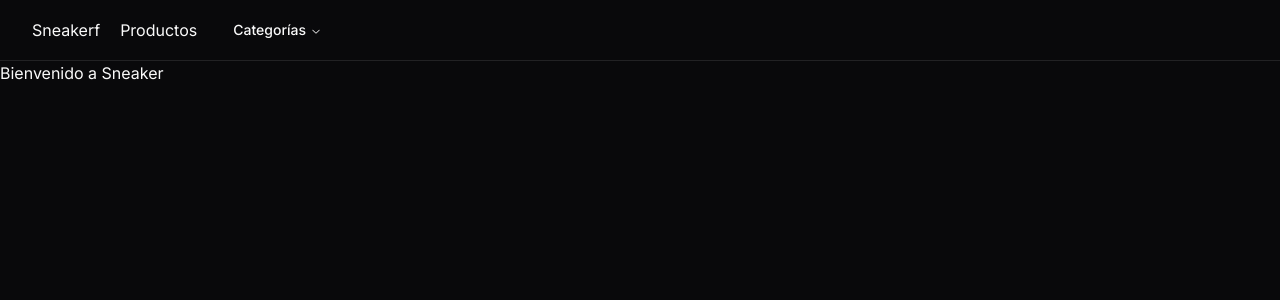
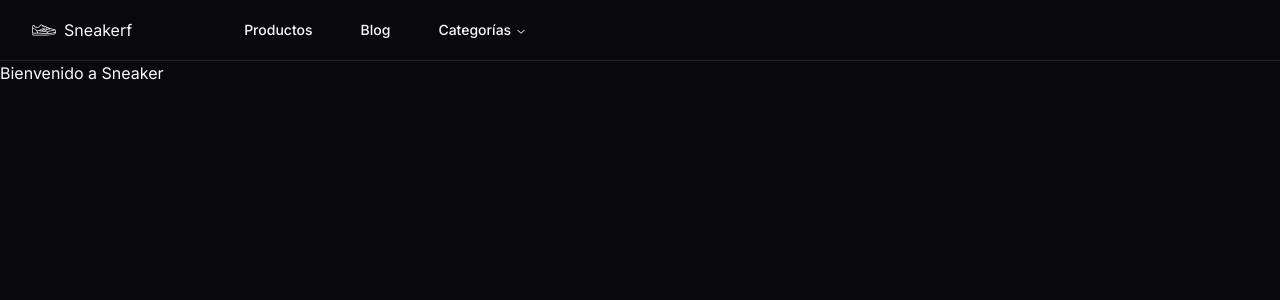
Before and after one commit to figueroaignacio/aspen-icons, a Next.js app: page / in a window 1280 px wide. Shown: the top 300 px of the page. Built offline with nearby package versions, Linux system fonts and the light colour scheme.

Commit message:
chore: making changes to the code

```diff
--- a/src/components/Layout/Navbar.tsx
+++ b/src/components/Layout/Navbar.tsx
@@ -12,6 +12,8 @@ import {
   NavigationMenuTrigger,
 } from "@/components/ui/navigation-menu";
 import Link from "next/link";
+import { Logo } from "../Logo";
+import { buttonVariants } from "../ui/button";
 import { MobileMenu } from "./MobileMenu";
 
 // Utils
@@ -22,12 +24,15 @@ import { categories, navigation } from "@/config/navigation";
 
 export function Navbar() {
   return (
-    <header className="border-b-[.0625rem] border-white/10 flex items-center  gap-5 py-3 px-8">
-      <Link href="/" className="hidden md:block">
-        Sneakerf
-      </Link>
+    <header className="border-b-[.0625rem] border-white/10 flex items-center gap-24 py-3 px-8">
+      <Logo />
+      <div className="items-center gap-4 hidden md:flex">
         {navigation.map((item, index) => (
-        <Link key={index} href={item.href}>
+          <Link
+            key={index}
+            href={item.href}
+            className={buttonVariants({ variant: "ghost" })}
+          >
             {item.title}
           </Link>
         ))}
@@ -51,6 +56,7 @@ export function Navbar() {
             </NavigationMenuItem>
           </NavigationMenuList>
         </NavigationMenu>
+      </div>
       <MobileMenu />
     </header>
   );
--- /dev/null
+++ b/src/components/Logo.tsx
@@ -0,0 +1,58 @@
+// Components
+import Link from "next/link";
+
+export function Logo() {
+  return (
+    <div className="items-center gap-2 hidden md:flex">
+      <svg
+        fill="#f4f4f4"
+        height="24px"
+        width="24px"
+        version="1.1"
+        id="Layer_1"
+        xmlns="http://www.w3.org/2000/svg"
+        viewBox="0 0 512.001 512.001"
+      >
+        <g>
+          <g>
+            <path
+              d="M512,286.181c0-25.883-19.466-47.575-45.279-50.458c-12.791-1.428-25.452-3.799-37.631-7.046
+			c-47.174-12.581-175.441-69.322-213.63-86.413c-12.825-5.74-27.546-3.012-37.506,6.949l-44.676,44.676
+			c-4.754,4.754-11.67,6.387-18.048,4.261l-50.225-16.742c-3.717-1.239-6.212-4.702-6.212-8.618v-4.776
+			c0-9.136-7.432-16.568-16.568-16.568h-9.592c-13.228,0-24.24,10.342-25.07,23.542L0.048,294.51
+			c-0.471,8.971,2.548,17.512,8.505,24.176v37.452c0,9.136,7.432,16.568,16.568,16.568h282.187
+			c83.725,0,149.941-16.607,174.523-23.747c6.73-1.955,12.38-6.657,15.502-12.901l13.821-27.641
+			c0.569-1.137,0.837-2.364,0.837-3.585h0.01v-18.651H512z M424.96,244.167c12.946,3.454,26.4,5.973,39.982,7.49
+			c1.013,0.113,2.011,0.274,2.995,0.469c-2.903,0.94-6.21,1.95-9.989,3.013c-16.009,4.503-43.511,10.801-83.625,15.225
+			c-6.915,0.762-13.305,3.531-18.477,8.005l-11.887,10.283c-0.584-0.187-1.194-0.316-1.831-0.366
+			c-21.583-1.66-44.209-3.983-66.641-6.642l61.277-36.71c27.142,0.234,45.476-3.511,55.729-11.332
+			C405.182,238.189,416.306,241.859,424.96,244.167z M199.161,271.386c-8.488-1.26-16.685-2.512-24.5-3.733l52.459-31.426
+			c3.696-2.215,8.048-3.012,12.253-2.247c5.879,1.071,11.628,2.061,17.257,2.978L199.161,271.386z M281.682,240.641
+			c9.204,1.195,17.982,2.147,26.295,2.85l-58.325,34.941c-8.574-1.115-17.044-2.261-25.342-3.419L281.682,240.641z M327.205,303.144
+			l-21.91,18.953c-26.719-0.708-50.868-2.316-74.414-3.886c-30.362-2.025-61.73-4.109-98.421-4.277l-22.658-40.785
+			C148.438,279.946,243.427,295.818,327.205,303.144z M23.559,175.993c0.304-4.775,4.286-8.515,9.071-8.515h9.592
+			c0.295,0,0.534,0.239,0.534,0.534v4.776c0,10.829,6.903,20.405,17.176,23.83l50.224,16.742
+			c12.177,4.057,25.379,0.943,34.456-8.134l44.676-44.676c5.217-5.217,12.919-6.651,19.62-3.651c2.999,1.342,6.265,2.8,9.754,4.354
+			l-8.111,8.816c-2.997,3.258-2.787,8.33,0.471,11.328c1.54,1.417,3.486,2.116,5.426,2.116c2.163,0,4.32-0.871,5.901-2.589
+			l11.787-12.812c4.372,1.93,8.959,3.948,13.72,6.035l-6.873,7.47c-2.997,3.258-2.787,8.33,0.471,11.328
+			c1.54,1.417,3.486,2.116,5.426,2.116c2.163,0,4.32-0.871,5.901-2.589l10.62-11.544c4.502,1.955,9.108,3.946,13.788,5.961
+			l-5.774,6.276c-2.997,3.258-2.787,8.33,0.471,11.328c1.54,1.417,3.486,2.116,5.426,2.116c2.163,0,4.32-0.871,5.901-2.589
+			l9.605-10.44c4.592,1.955,9.221,3.916,13.87,5.872l-4.84,5.261c-2.997,3.258-2.787,8.33,0.471,11.328
+			c1.54,1.417,3.486,2.116,5.426,2.116c2.163,0,4.32-0.871,5.901-2.589l8.777-9.54c16.93,7.023,33.704,13.798,49.148,19.745
+			c-22.78,5.986-69.02,3.414-129.332-7.571c-8.032-1.463-16.331,0.051-23.365,4.266l-68.84,41.241
+			c-25.494-4.175-44.266-7.546-51.618-8.889c-9.584-12.272-22.411-21.776-37.134-27.297l-40.02-15.007L23.559,175.993z
+			 M16.053,295.434l4.16-66.186l35.443,13.291c15.312,5.742,28.118,16.777,36.06,31.072l22.392,40.306H33.671
+			c-4.887,0-9.431-1.953-12.795-5.498C17.513,304.873,15.801,300.233,16.053,295.434z M482.992,328.887
+			c-1.13,2.259-3.183,3.964-5.634,4.675c-18.666,5.421-86.094,23.11-170.051,23.11H25.12c-0.295,0-0.534-0.239-0.534-0.534v-26.206
+			c0.177,0.012,0.356,0.018,0.536,0.018h102.612c38.213,0,70.682,2.164,102.08,4.257c31.662,2.111,64.401,4.294,103.147,4.294
+			c68.437,0,127.284-13.172,155.625-20.801L482.992,328.887z M495.966,298.918c-19.041,5.659-85.41,23.55-163.006,23.55
+			c-1.201,0-2.381-0.009-3.572-0.013l36.946-31.96c2.665-2.306,6.125-3.795,9.744-4.194c65.653-7.241,99.593-19.348,110.463-23.861
+			c5.867,6.237,9.424,14.604,9.424,23.74V298.918z"
+            />
+          </g>
+        </g>
+      </svg>
+      <Link href="/">Sneakerf</Link>
+    </div>
+  );
+}
--- a/src/config/navigation.ts
+++ b/src/config/navigation.ts
@@ -1,5 +1,6 @@
 export const navigation: { title: string; href: string }[] = [
   { title: "Productos", href: "/products" },
+  { title: "Blog", href: "/blog" },
 ];
 
 export const categories: {
```
Lines whose indentation alone changed are shown as unchanged.
